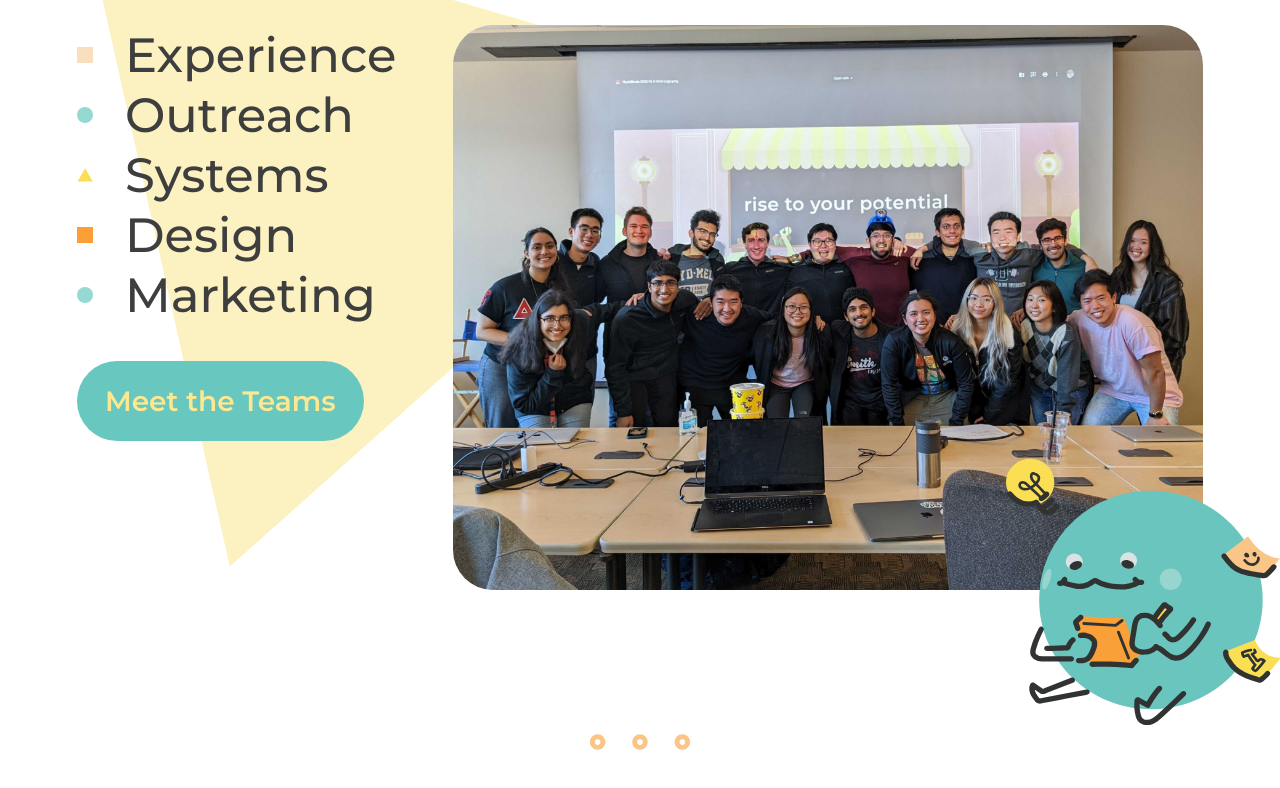
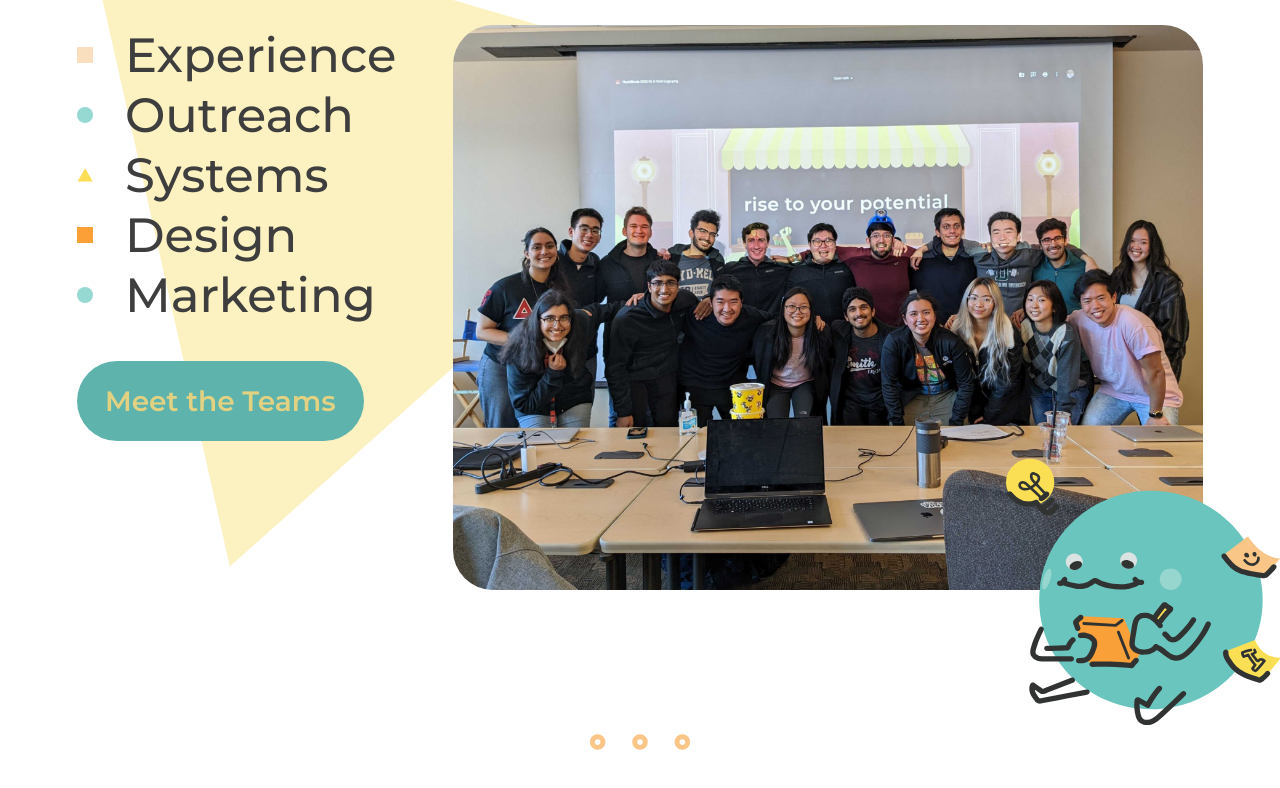
Before and after one commit to HackIllinois/info-site, a Next.js app: page / in a window 1280 px wide. In both pictures the pointer is over the button "Meet the Teams". Shown: the part 2208-2996 px from the top of the page. Built offline with nearby package versions, Linux system fonts and the light colour scheme.

Commit message:
Add hover animation to button

```diff
--- a/components/Button/Button.module.scss
+++ b/components/Button/Button.module.scss
@@ -5,6 +5,8 @@
     width: fit-content;
     padding: 1.5rem 1.75rem;
     border-radius: 2.5rem;
+
+    transition: filter 0.2s ease;
 
     .text {
         font-size: 1.75rem;
@@ -16,3 +18,7 @@
 .button:active {
     transform: scale(0.98);
 }
+
+.button:hover {
+    filter: brightness(90%);
+  }
```
